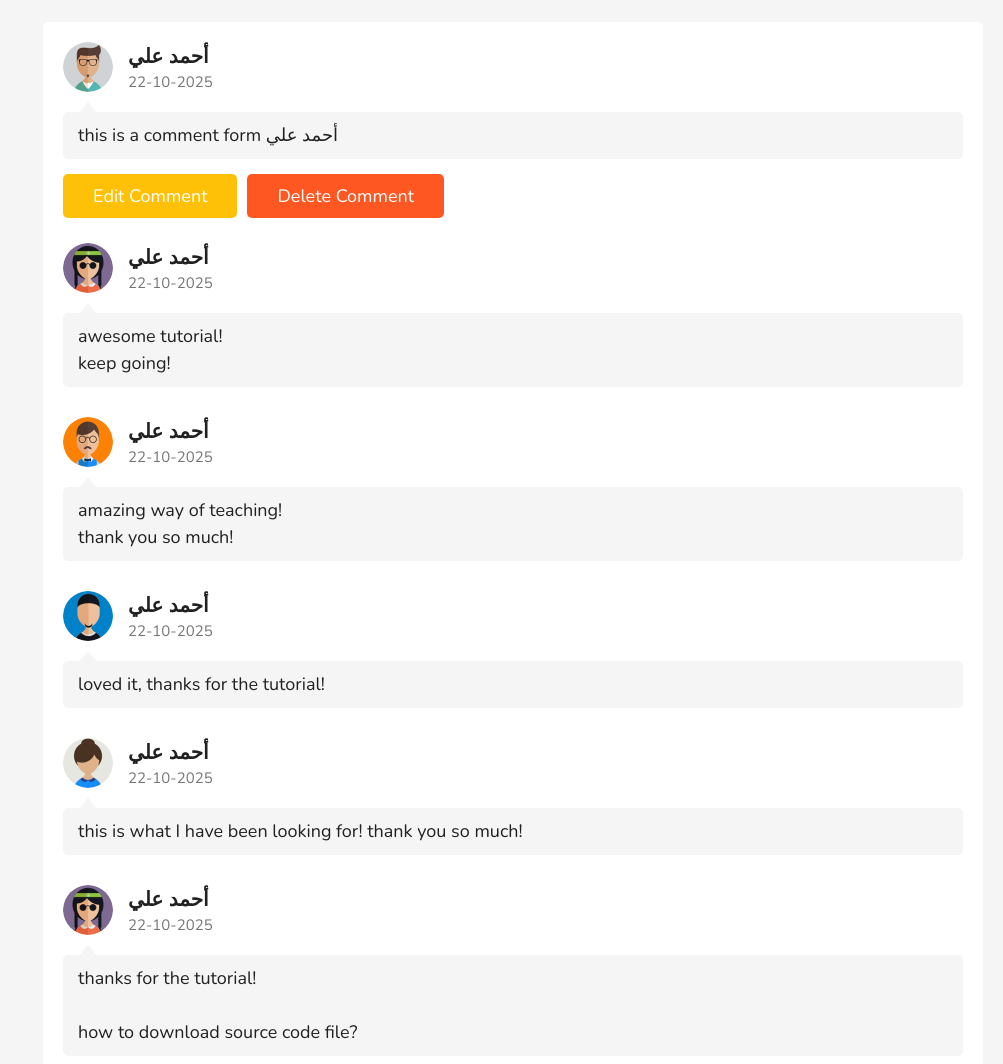
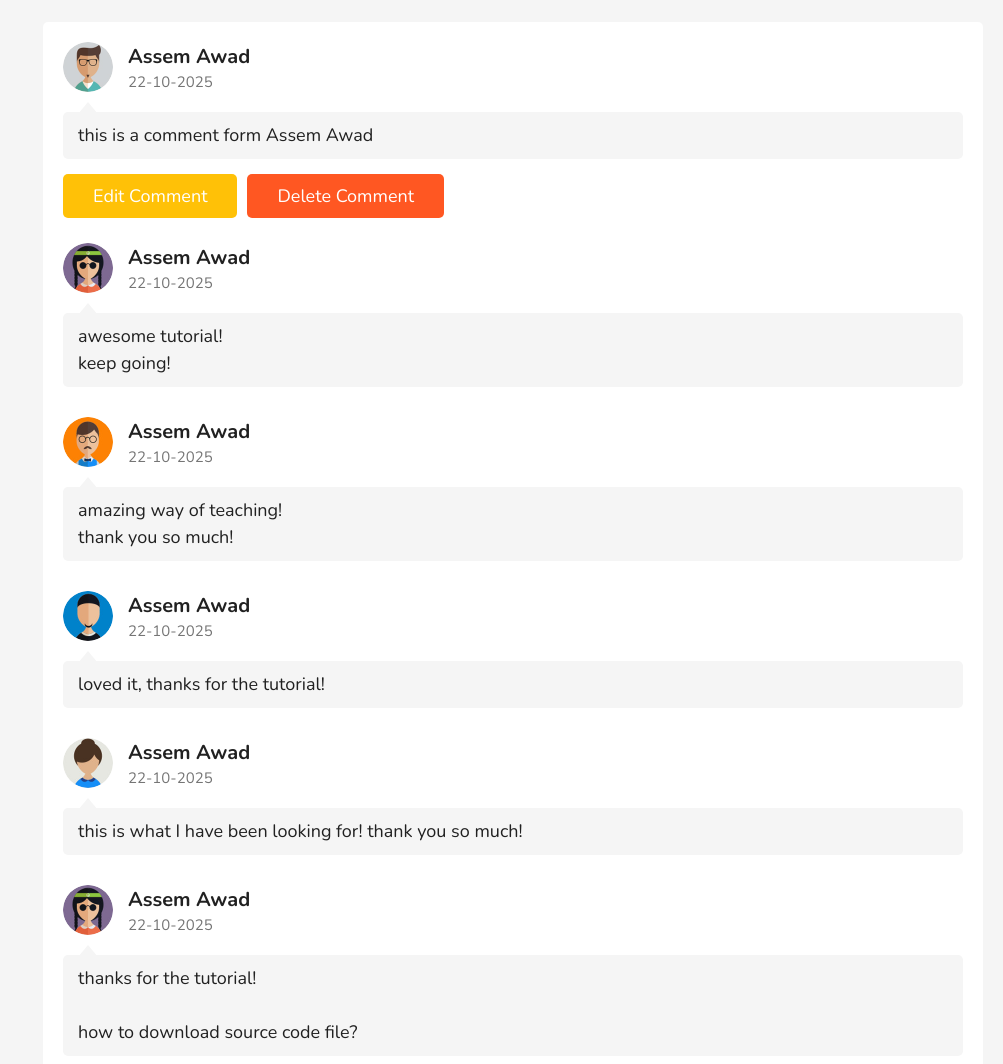
Before and after one commit to AssemAwadRagheb/education, a plain HTML site: page watch-video.html in a window 1280 px wide. Shown: the part 1679-2743 px from the top of the page, without its empty margins (277-1280 px from the left). Drawn offline with nearby package versions, Linux system fonts and the light colour scheme.

Commit message:
Update watch-video.html

```diff
--- a/watch-video.html
+++ b/watch-video.html
@@ -35,7 +35,7 @@
 
       <div class="profile">
          <img src="images/pic-1.jpg" class="image" alt="">
-         <h3 class="name">أحمد علي</h3>
+         <h3 class="name">Assem Awad</h3>
          <p class="role">student</p>
          <a href="profile.html" class="btn">view profile</a>
          <div class="flex-btn">
@@ -56,7 +56,7 @@
 
    <div class="profile">
       <img src="images/pic-1.jpg" class="image" alt="">
-      <h3 class="name">أحمد علي</h3>
+      <h3 class="name">Assem Awad</h3>
       <p class="role">student</p>
       <a href="profile.html" class="btn">view profile</a>
    </div>
@@ -85,7 +85,7 @@
       <div class="tutor">
          <img src="images/pic-2.jpg" alt="">
          <div>
-            <h3>أحمد علي</h3>
+            <h3>Assem Awad</h3>
             <span>developer</span>
          </div>
       </div>
@@ -119,11 +119,11 @@
          <div class="user">
             <img src="images/pic-1.jpg" alt="">
             <div>
-               <h3>أحمد علي</h3>
+               <h3>Assem Awad</h3>
                <span>22-10-2025</span>
             </div>
          </div>
-         <div class="comment-box">this is a comment form أحمد علي</div>
+         <div class="comment-box">this is a comment form Assem Awad</div>
          <form action="" class="flex-btn">
             <input type="submit" value="edit comment" name="edit_comment" class="inline-option-btn">
             <input type="submit" value="delete comment" name="delete_comment" class="inline-delete-btn">
@@ -134,7 +134,7 @@
          <div class="user">
             <img src="images/pic-2.jpg" alt="">
             <div>
-               <h3>أحمد علي</h3>
+               <h3>Assem Awad</h3>
                <span>22-10-2025</span>
             </div>
          </div>
@@ -146,7 +146,7 @@
          <div class="user">
             <img src="images/pic-3.jpg" alt="">
             <div>
-               <h3>أحمد علي</h3>
+               <h3>Assem Awad</h3>
                <span>22-10-2025</span>
             </div>
          </div>
@@ -159,7 +159,7 @@
          <div class="user">
             <img src="images/pic-4.jpg" alt="">
             <div>
-               <h3>أحمد علي</h3>
+               <h3>Assem Awad</h3>
                <span>22-10-2025</span>
             </div>
          </div>
@@ -170,7 +170,7 @@
          <div class="user">
             <img src="images/pic-5.jpg" alt="">
             <div>
-               <h3>أحمد علي</h3>
+               <h3>Assem Awad</h3>
                <span>22-10-2025</span>
             </div>
          </div>
@@ -181,7 +181,7 @@
          <div class="user">
             <img src="images/pic-2.jpg" alt="">
             <div>
-               <h3>أحمد علي</h3>
+               <h3>Assem Awad</h3>
                <span>22-10-2025</span>
             </div>
          </div>
@@ -197,7 +197,7 @@
 
 <footer class="footer">
 
-   &copy; copyright @ 2025 by <span>أحمد علي</span> | all rights reserved!
+   &copy; copyright @ 2025 by <span>Assem Awad</span> | all rights reserved!
 
 </footer>
 
```
